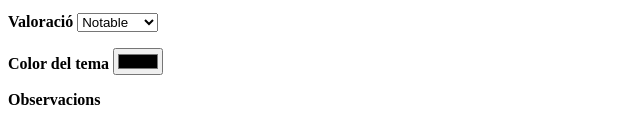
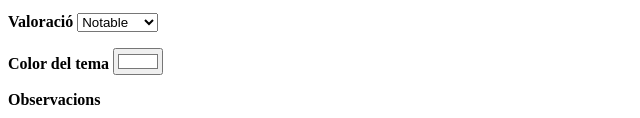
Before and after one commit to hunkstalker/futbolfem, a plain HTML site: page web/enquesta.html in a window 1280 px wide. Shown: the part 682-800 px from the top of the page, 0-640 px from the left. Drawn offline with Linux system fonts and the light colour scheme.

Commit message:
Update #6

```diff
--- a/web/enquesta.html
+++ b/web/enquesta.html
@@ -45,7 +45,7 @@
         </p>
         <p>
             <label for="inColor1"><b>Color del tema</b></label>
-            <input id="inColor1" type="color" name="color1"  value="#000000">
+            <input id="inColor1" type="color" name="color1"  value="#FFFFFF">
         </p>
         <p>
             <label for="obs"><b>Observacions</b></label>
```
